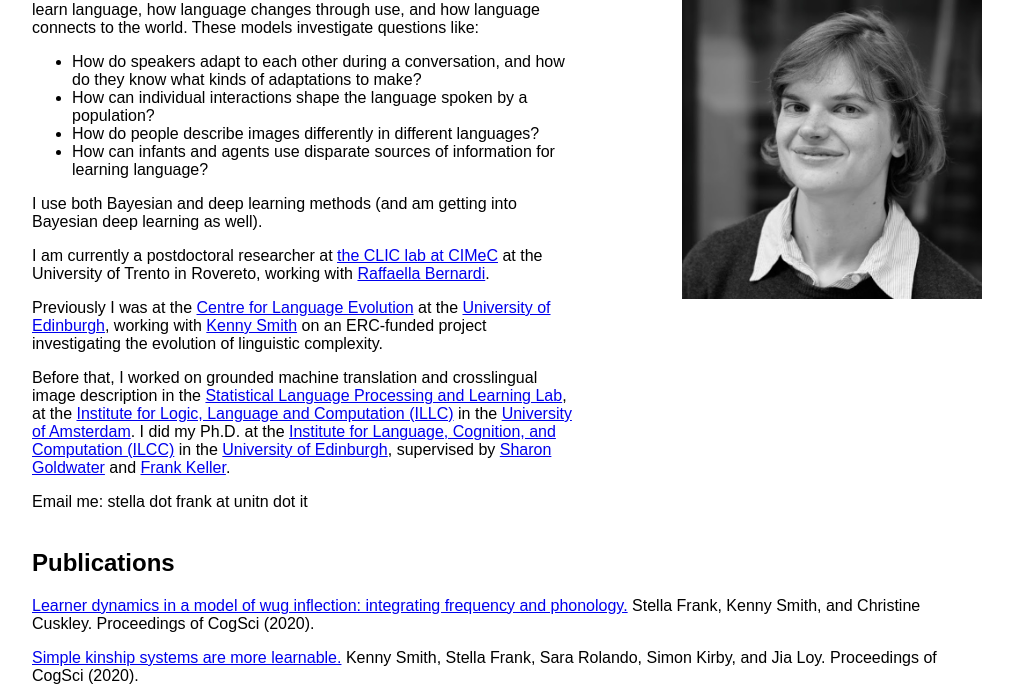
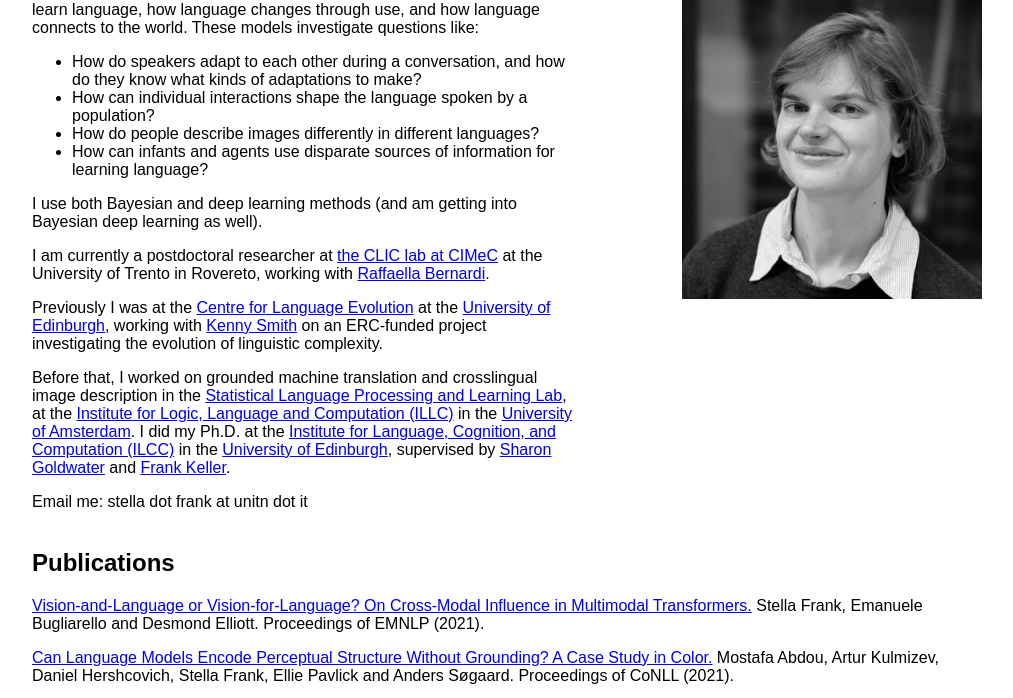
Before and after one commit to scfrank/scfrank.github.io, a plain HTML site: page cle_scfrank.html in a window 1280 px wide. Shown: the part 97-795 px from the top of the page, without its empty margins (133-1146 px from the left). Drawn offline with Linux system fonts and the light colour scheme.

Commit message:
Updated 2021 papers.

```diff
--- a/cle_scfrank.html
+++ b/cle_scfrank.html
@@ -97,6 +97,21 @@
 
 
 <h2>Publications</h2>
+<p>
+<a href="https://arxiv.org/abs/2109.04448">
+  Vision-and-Language or Vision-for-Language? On Cross-Modal Influence in
+  Multimodal Transformers.</a>
+Stella Frank, Emanuele Bugliarello and Desmond Elliott.
+  Proceedings of EMNLP (2021).
+</p>
+
+<p>
+<a href="https://arxiv.org/pdf/2109.06129">
+  Can Language Models Encode Perceptual Structure Without Grounding? A Case
+  Study in Color.</a>
+Mostafa Abdou, Artur Kulmizev, Daniel Hershcovich, Stella Frank, Ellie Pavlick and Anders Søgaard.
+  Proceedings of CoNLL (2021).
+</p>
 
 <p>
   <a href="https://cogsci.mindmodeling.org/2020/papers/0128/index.html">
```
